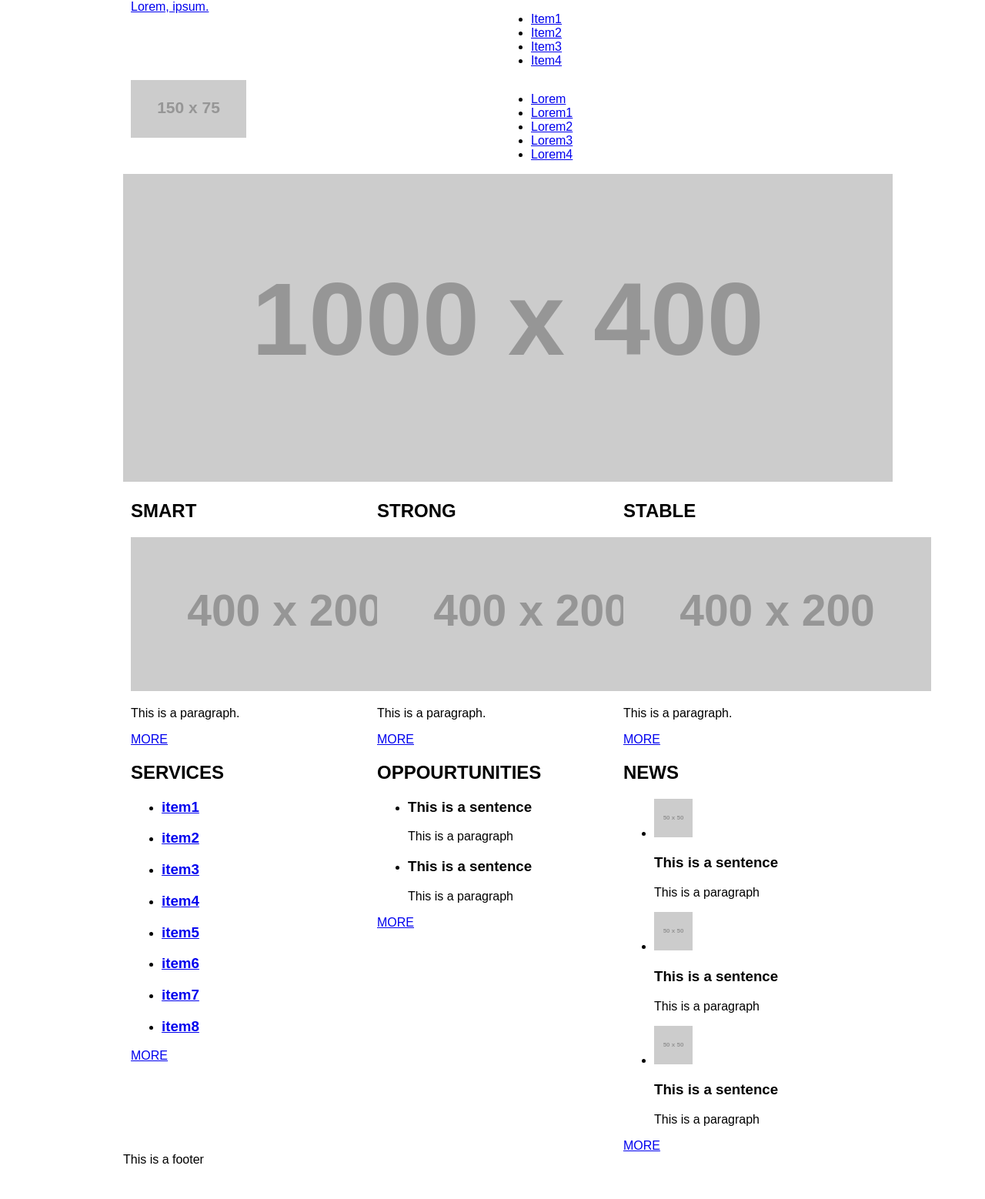
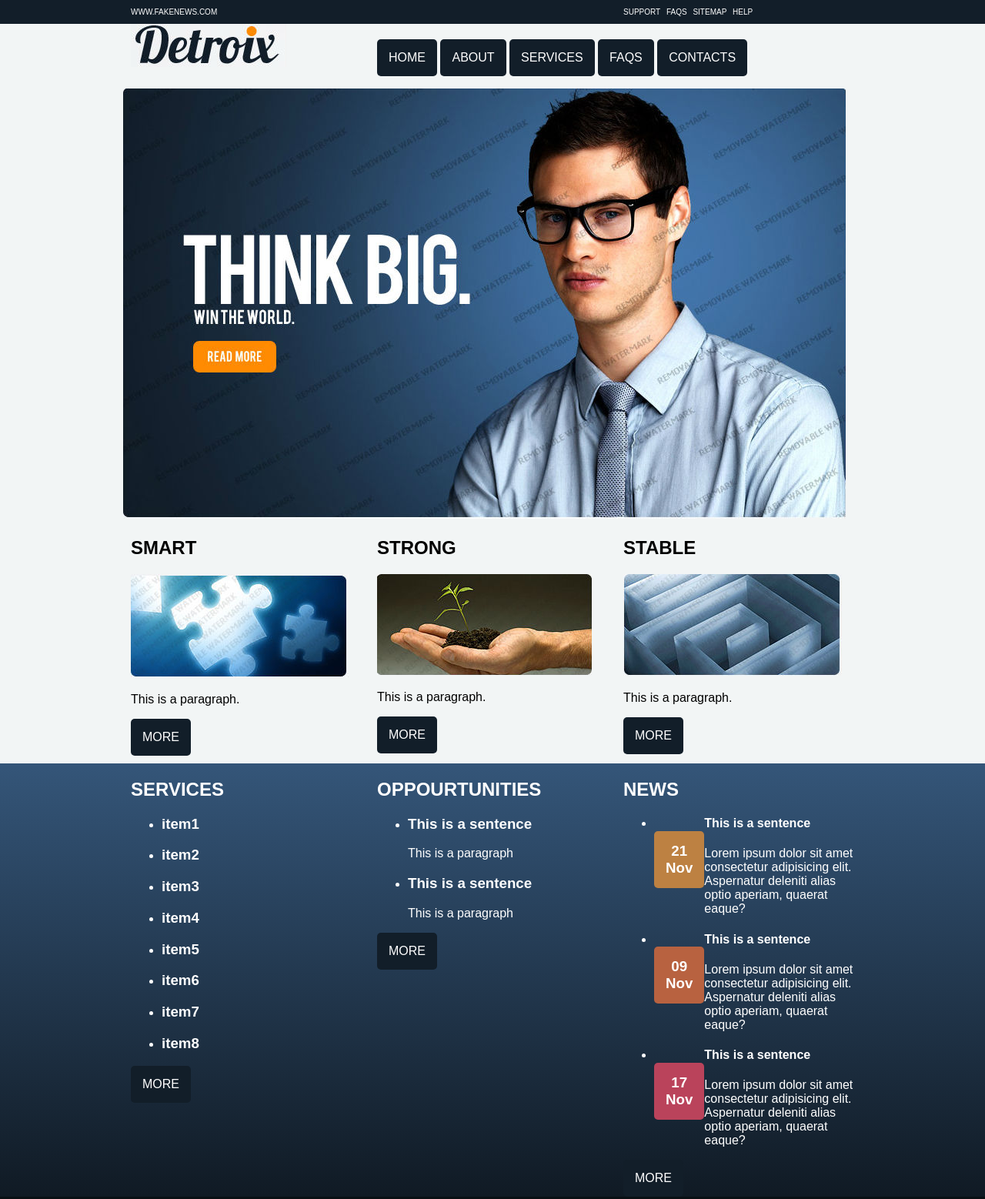
Before and after one commit to ojrobinson1993/960_project, a plain HTML site: page index.html in a window 1280 px wide. Shown: the top 1558 px of the page at 77% size. Before the commit the page ends 1516 px from the top, so only its background shows below. Drawn offline with Linux system fonts and the light colour scheme; placeholder pictures from the web are drawn by us.

Commit message:
Gave the website some flavor

```diff
--- a/css/style.css
+++ b/css/style.css
@@ -0,0 +1,116 @@
+body {
+    background-color: #f2f5f5;
+}
+
+.top{
+    background-color: #121e29;
+    padding: 10px 0;
+}
+
+.top-bar a{
+    color:white;
+    text-decoration: none;
+}
+
+.top-bar {
+    color: white;
+    font-size: 10px;
+}
+
+.top-bar ul{
+    list-style: none;
+    padding: 0;
+    margin: 0;
+}
+
+.top-bar li{
+    display: inline;
+    margin-right: 5px;
+}
+
+.home-bar ul{
+    list-style: none;
+    padding: 0;
+    margin-top: 20px;
+}
+
+.home-bar li{
+    display: inline;
+    margin-right: 0px;
+}
+
+.btn{
+    background-color: #121e29;
+    border-radius: 5px;
+    color: white;
+    padding: 15px;
+    text-decoration: none;
+    text-align: center;
+    display: inline-block;
+}
+
+a.btn:hover{
+    text-decoration: none;
+    background-color: #fa8100;
+    color: white;
+}
+
+.btn1 {
+    border-radius: 5px;
+    background-color: #bd8142;
+    border: none;
+    color: white;
+    padding: 15px 15px;
+    text-align: center;
+    text-decoration: none;
+    float: left;
+    clear: left;
+}
+
+.btn2 {
+    border-radius: 5px;
+    background-color: #b86240;
+    border: none;
+    color: white;
+    padding: 15px 15px;
+    text-align: center;
+    text-decoration: none;
+    float: left;
+    clear: left;
+}
+
+.btn3 {
+    border-radius: 5px;
+    background-color: #ba435b;
+    border: none;
+    color: white;
+    padding: 15px 15px;
+    text-align: center;
+    text-decoration: none;
+    float: left;
+    clear: left;
+}
+
+.bot{
+    list-style: none;
+    padding: 0;
+    margin: 0;
+}
+
+.word a{
+    text-decoration: none;
+    color: white;
+}
+
+.back{
+    background: #345578;
+    background: linear-gradient(to bottom, #345578 1%,#101a24 100%);
+    color: white;
+    margin-top: 10px;
+}
+
+.footer{
+    background: #091014;
+    color: white;
+    padding: 40px 0;
+}
--- a/index.html
+++ b/index.html
@@ -2,71 +2,73 @@
 <html lang="en">
 <link rel="stylesheet" type="text/css" href="css/normalize.css">
 <link rel="stylesheet" type="text/css" href="css/960.css">
+<link rel="stylesheet" type="text/css" href="css/style.css">
 <head>
     <meta charset="UTF-8">
     <title>960 Project</title>
 </head>
 <body>
-    <div class="container_12">
-        <div id="header" class="grid_6">
-            <a href="#">Lorem, ipsum.</a>
+<div class="top">
+    <div class="top-bar container_12">
+        <div id="header" class="grid_8">
+            <a href="#">WWW.FAKENEWS.COM</a>
         </div>
 
-        <div id="nav" class="grid_6">
+        <div id="nav" class="grid_4">
             <ul>
-                <li><a href="#">Item1</a></li>
-                <li><a href="#">Item2</a></li>
-                <li><a href="#">Item3</a></li>
-                <li><a href="#">Item4</a></li>
+                <li><a href="#">SUPPORT</a></li>
+                <li><a href="#">FAQS</a></li>
+                <li><a href="#">SITEMAP</a></li>
+                <li><a href="#">HELP</a></li>
+            </ul>
+        </div>
+    </div>
+</div>
+    <div class=" home-bar container_12">
+        <div id="logo" class="grid_4">
+            <img src="images/logo.jpg" alt="#">
+        </div>
+
+        <div id="nav" class="grid_8">
+            <ul>
+                <li><a class="btn" href="#">HOME</a></li>
+                <li><a class="btn" href="#">ABOUT</a></li>
+                <li><a class="btn" href="#">SERVICES</a></li>
+                <li><a class="btn" href="#">FAQS</a></li>
+                <li><a class="btn" href="#">CONTACTS</a></li>
             </ul>
         </div>
     </div>
 
     <div class="container_12">
-        <div id="logo" class="grid_6">
-            <img src="http://via.placeholder.com/150x75" alt="#">
-        </div>
-
-        <div id="nav" class="grid_6">
-            <ul>
-                <li><a href="#">Lorem</a></li>
-                <li><a href="#">Lorem1</a></li>
-                <li><a href="#">Lorem2</a></li>
-                <li><a href="#">Lorem3</a></li>
-                <li><a href="#">Lorem4</a></li>
-            </ul>
-        </div>
-    </div>
-
-    <div class="container_12">
-        <img src="http://via.placeholder.com/1000x400" alt="#">
+        <img src="images/hero.jpg" alt="#">
     </div>
 
     <div class="container_12">
         <div id="article" class="grid_4">
             <h2>SMART</h2>
-            <img src="http://via.placeholder.com/400x200" alt="#">
+            <img src="images/smart.jpg" alt="#">
             <p>This is a paragraph.</p>
-            <a href="#">MORE</a>
+            <a class="btn" href="#">MORE</a>
         </div>
 
         <div id="article" class="grid_4">
             <h2>STRONG</h2>
-            <img src="http://via.placeholder.com/400x200" alt="#">
+            <img src="images/strong.jpg" alt="#">
             <p>This is a paragraph.</p>
-            <a href="#">MORE</a>
+            <a class="btn" href="#">MORE</a>
         </div>
 
         <div id="article" class="grid_4">
             <h2>STABLE</h2>
-            <img src="http://via.placeholder.com/400x200" alt="#">
+            <img src="images/stable.jpg" alt="#">
             <p>This is a paragraph.</p>
-            <a href="#">MORE</a>
+            <a class="btn" href="#">MORE</a>
         </div>
     </div>
-
+<div class="back">
     <div class="container_12">
-        <div id="list" class="grid_4">
+        <div id="list" class="word grid_4">
             <h2>SERVICES</h2>
             <ul>
                 <li><h3><a href="#">item1</a></h3></li>
@@ -78,7 +80,7 @@
                 <li><h3><a href="#">item7</a></h3></li>
                 <li><h3><a href="#">item8</a></h3></li>
             </ul>
-            <a href="#">MORE</a>
+            <a class="btn" href="#">MORE</a>
         </div>
 
         <div id="article" class="grid_4">
@@ -93,37 +95,38 @@
                     <p>This is a paragraph</p>
                 </li>
             </ul>
-            <a href="#">MORE</a>
+            <a class="btn" href="#">MORE</a>
         </div>
 
-        <div id="article" class="grid_4">
+        <div id="article" class="word grid_4">
             <h2>NEWS</h2>
             <ul>
                 <li>
-                    <img src="http://via.placeholder.com/50x50" alt="#">
-                    <h3>This is a sentence</h3>
-                    <p>This is a paragraph</p>
+                    <h3 class="btn1">21<br>Nov</h3>
+                    <h4>This is a sentence</h4>
+                    <p>Lorem ipsum dolor sit amet consectetur adipisicing elit. Aspernatur deleniti alias optio aperiam, quaerat eaque?</p>
                 </li>
                 <li>
-                    <img src="http://via.placeholder.com/50x50" alt="#">
-                    <h3>This is a sentence</h3>
-                    <p>This is a paragraph</p>
+                    <h3 class="btn2">09<br>Nov</h3>
+                    <h4>This is a sentence</h4>
+                    <p>Lorem ipsum dolor sit amet consectetur adipisicing elit. Aspernatur deleniti alias optio aperiam, quaerat eaque?</p>
                 </li>
                 <li>
-                    <img src="http://via.placeholder.com/50x50" alt="#">
-                    <h3>This is a sentence</h3>
-                    <p>This is a paragraph</p>
+                    <h3 class="btn3">17<br>Nov</h3>
+                    <h4>This is a sentence</h4>
+                    <p>Lorem ipsum dolor sit amet consectetur adipisicing elit. Aspernatur deleniti alias optio aperiam, quaerat eaque?</p>
                 </li>
             </ul>
-            <a href="#">MORE</a>
+            <a class="btn" href="#">MORE</a>
         </div>
     </div>
-
+</div>
+<div class="footer">
     <div class="container_12">
         <footer>
             This is a footer
         </footer>
     </div>
-
+</div>
 </body>
 </html>
```
Also changed, not shown: images/hero.jpg (added), images/logo.jpg (added), images/smart.jpg (added), images/stable.jpg (added), images/strong.jpg (added).
